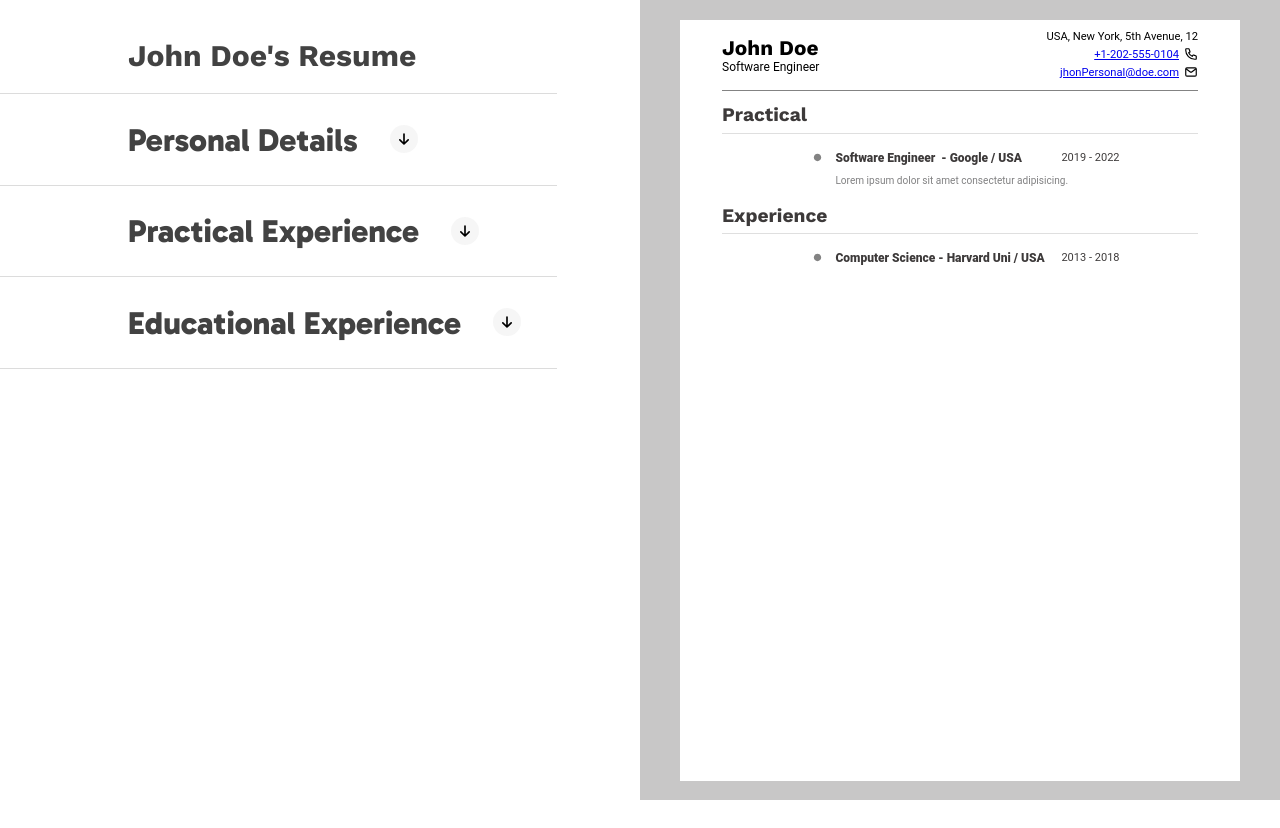
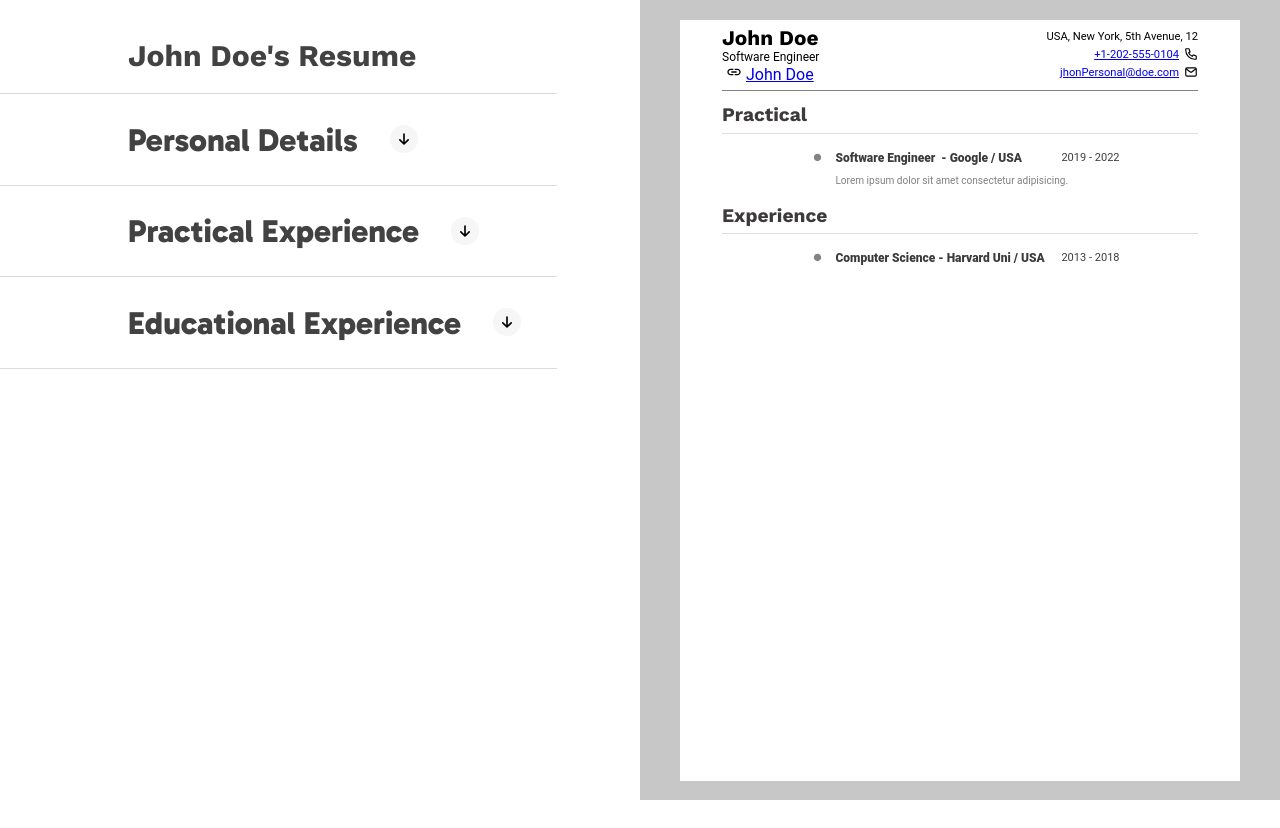
Before and after one commit to nmcev/odin-CV-Application, a React (Vite) app: page / in a window 1280 px wide. Built offline with nearby package versions, Linux system fonts and the light colour scheme.

Commit message:
feat: import and use the image with adding a for linkedin account

```diff
--- a/src/components/right-section/Cv.jsx
+++ b/src/components/right-section/Cv.jsx
@@ -3,8 +3,9 @@ import '/src/styles/right-section/cv.css';
 import { ExperiencePoint } from "./ExpPoint.jsx";
 import { PracticalPoint } from './PracticalPoint.jsx';
 import  phoneIcon  from "/src/assets/icons/phone.svg"
-import emailIcon  from "/src/assets/icons/email.svg"
-export default function CvTemplate({ data, expPoints, practicalPoints}) {
+import emailIcon from "/src/assets/icons/email.svg"
+import link  from "/src/assets/icons/link.svg"
+export default function CvTemplate({ data, expPoints, practicalPoints }) {
     return (
         <div className="cv-template">
 
@@ -12,6 +13,7 @@ export default function CvTemplate({ data, expPoints, practicalPoints}) {
               <div className='header-left'>
                     <h1 className='name'>{data.firstName ||"John"} {data.lastName || "Doe"}</h1>
                     <p className='jobTitle'>{data.jobTitle || "Software Engineer"}</p>
+                    <a className='linkedin' href={data.jobTitle || "https://www.linkedin.com/company/john-doe/?originalSubdomain=uk"}><img className='linkedinImage' src={link} alt="" />{"John Doe"}</a>
                 </div>
 
                 <div className='header-right'>
```
